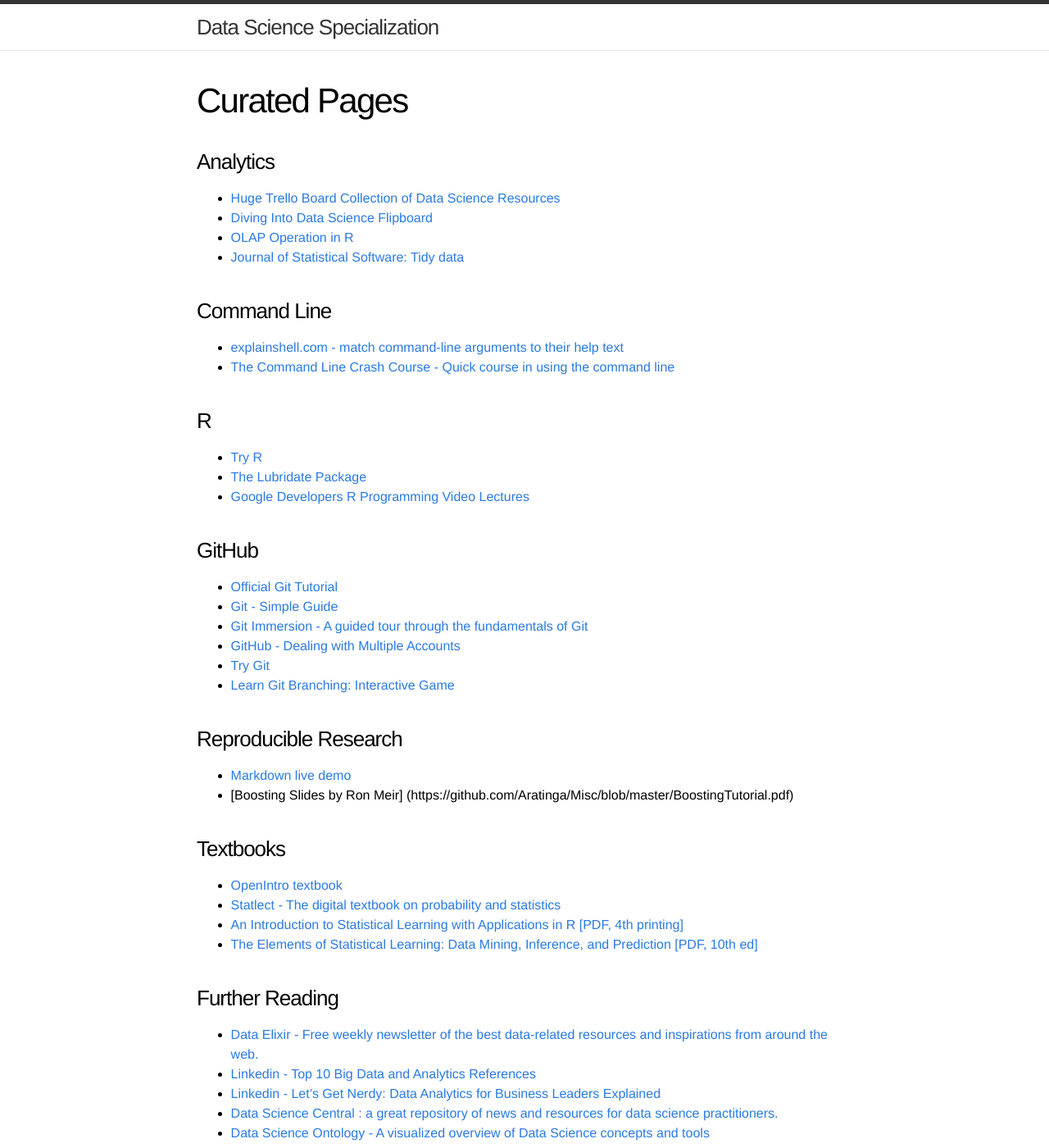
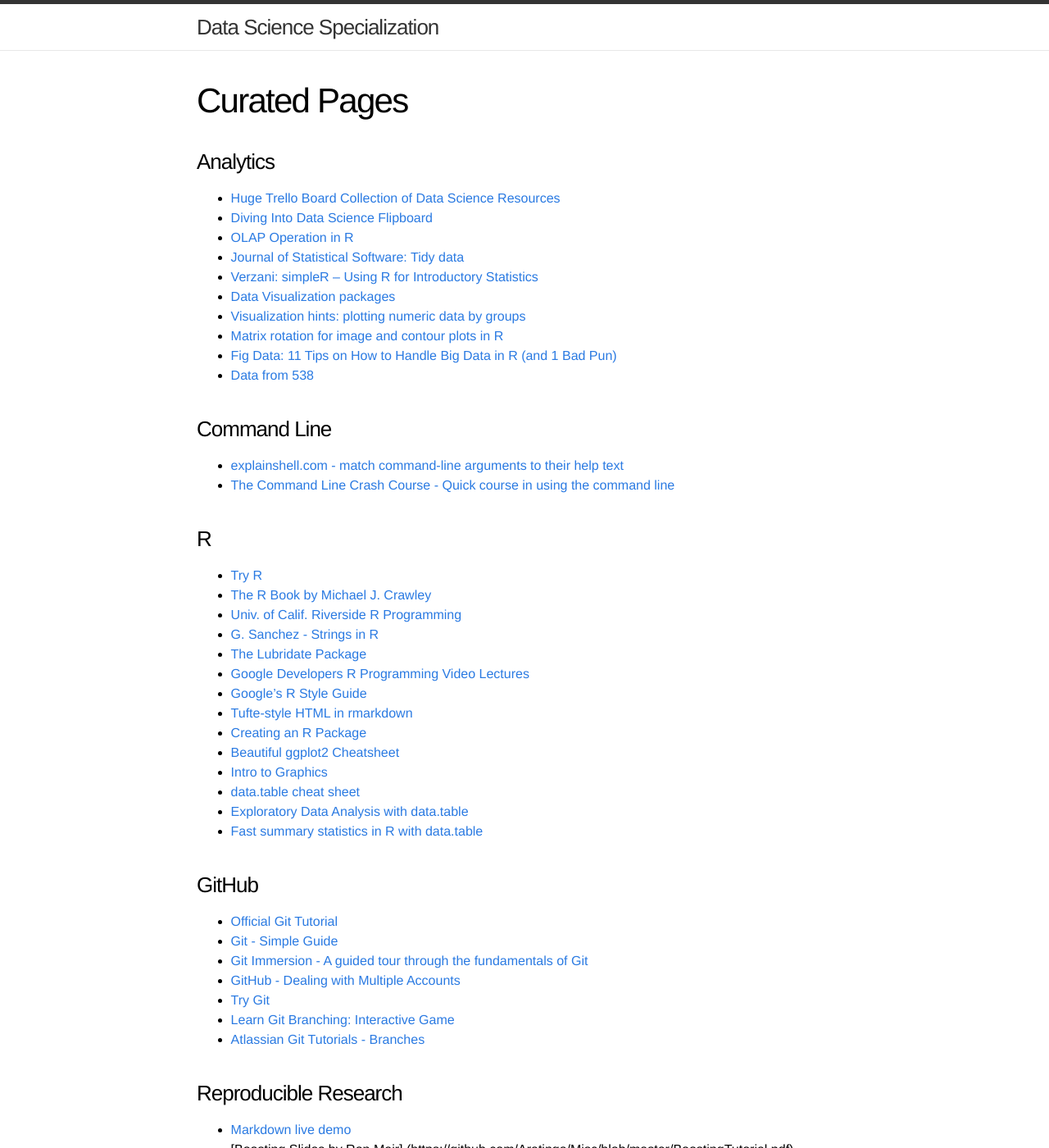
Before and after one commit to DataScienceSpecialization/DataScienceSpecialization.github.io, a Jekyll site: the page built from curated.md, in a window 1280 px wide and 1400 px high. Shown: the whole window at 82% size. Built offline with Jekyll 4.4.1, drawn with Linux system fonts in a browser that asks for light colours; some of the changed text lies outside the part shown.

Commit message:
Additions to Curated page

```diff
--- a/curated.md
+++ b/curated.md
@@ -10,6 +10,12 @@
 - [Diving Into Data Science Flipboard](https://flipboard.com/@thiakx/diving-into-data-science-5823ectuy)
 - [OLAP Operation in R](http://architects.dzone.com/articles/olap-operation-r)
 - [Journal of Statistical Software: Tidy data](http://www.jstatsoft.org/v59/i10/paper)
+- [Verzani: simpleR – Using R for Introductory Statistics](http://cran.r-project.org/doc/contrib/Verzani-SimpleR.pdf/)
+- [Data Visualization packages](http://www.datavis.ca/R/)
+- [Visualization hints: plotting numeric data by groups](http://www.r-bloggers.com/visualization-series-insight-from-cleveland-and-tufte-on-plotting-numeric-data-by-groups/)
+- [Matrix rotation for image and contour plots in R](http://blog.snap.uaf.edu/2012/06/08/matrix-rotation-for-image-and-contour-plots-in-r/)
+- [Fig Data: 11 Tips on How to Handle Big Data in R (and 1 Bad Pun)](http://theodi.org/blog/fig-data-11-tips-how-handle-big-data-r-and-1-bad-pun)
+- [Data from 538](https://github.com/fivethirtyeight/data)
 
 ### Command Line
 
@@ -19,8 +25,19 @@
 ### R
 
 - [Try R](http://tryr.codeschool.com/)
+- [The R Book by Michael J. Crawley](https://archive.org/details/TheRBook/)
+- [Univ. of Calif. Riverside R Programming](http://manuals.bioinformatics.ucr.edu/home/programming-in-r#TOC-R-Basics)
+- [G. Sanchez - Strings in R](http://gastonsanchez.com/Handling_and_Processing_Strings_in_R.pdf)
 - [The Lubridate Package](http://www.jstatsoft.org/v40/i03/paper)
 - [Google Developers R Programming Video Lectures](http://www.r-bloggers.com/google-developers-r-programming-video-lectures/)
+- [Google's R Style Guide](https://google-styleguide.googlecode.com/svn/trunk/Rguide.xml)
+- [Tufte-style HTML in rmarkdown](http://sachsmc.github.io/tufterhandout/)
+- [Creating an R Package](http://hilaryparker.com/2014/04/29/writing-an-r-package-from-scratch/)
+- [Beautiful ggplot2 Cheatsheet](http://zevross.com/blog/2014/08/04/beautiful-plotting-in-r-a-ggplot2-cheatsheet-3/)
+- [Intro to Graphics](http://bcb.dfci.harvard.edu/~aedin/courses/Bioconductor/2.Plotting.pdf)
+- [data.table cheat sheet](https://s3.amazonaws.com/assets.datacamp.com/img/blog/data+table+cheat+sheet.pdf)
+- [Exploratory Data Analysis with data.table](http://varianceexplained.org/RData/lessons/lesson4/)
+- [Fast summary statistics in R with data.table](http://blog.yhathq.com/posts/fast-summary-statistics-with-data-dot-table.html)
 
 
 ### GitHub
@@ -31,10 +48,14 @@
 - [GitHub - Dealing with Multiple Accounts](http://hmkcode.com/git-tutorial/how-to-deal-with-multiple-github-accounts-on-one-computer/)
 - [Try Git](https://try.github.io/levels/1/challenges/1)
 - [Learn Git Branching: Interactive Game](http://pcottle.github.com/learnGitBranching/)
+- [Atlassian Git Tutorials - Branches](https://www.atlassian.com/git/tutorials/using-branches/)
 
 ### Reproducible Research
 - [Markdown live demo](http://markdown-here.com/livedemo.html)
 - [Boosting Slides by Ron Meir] (https://github.com/Aratinga/Misc/blob/master/BoostingTutorial.pdf)
+-
+### Machine Learning
+- [UC Irvine Machine Learning Data Repository](http://archive.ics.uci.edu/ml/)
 
 ### Textbooks
 - [OpenIntro textbook](https://www.openintro.org/stat/textbook.php)
```
